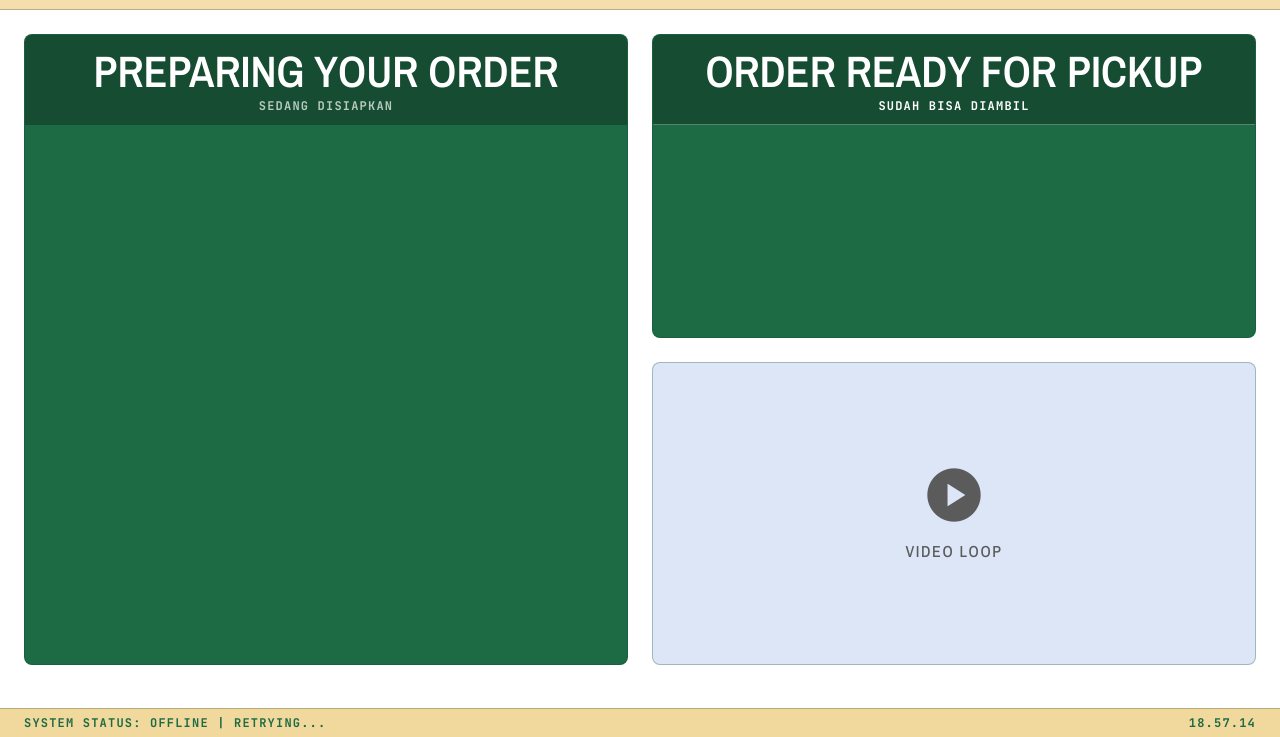
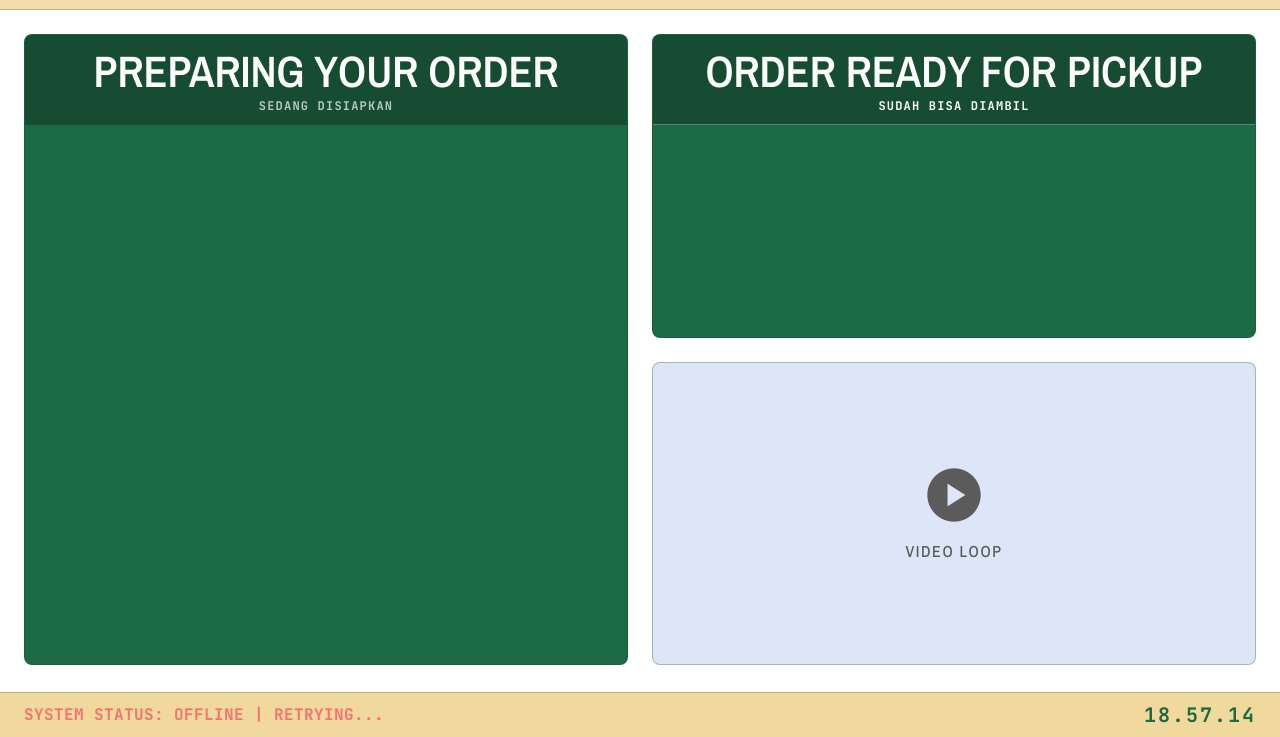
Before and after one commit to mtfkxvee/order-monitor, a website: page public/index.html in a window 1280 px wide. Shown: the part 63-800 px from the top of the page. Drawn offline with nearby package versions, Linux system fonts and the light colour scheme; no server answers.

Commit message:
Update footer: promo tagline text, bigger clock
Replaces the system-status line with the X-Sha Grow IG promo message
and enlarges the clock; the offline indicator now briefly overrides
the tagline instead of replacing it permanently.

```diff
--- a/public/index.html
+++ b/public/index.html
@@ -163,10 +163,10 @@
 </main>
 <!-- Footer -->
 <footer class="fixed bottom-0 w-full flex justify-between items-center px-gutter py-base bg-surface-container-lowest z-10 shrink-0 border-t border-surface-variant/30">
-<div class="font-label-sm text-label-sm text-on-background uppercase tracking-widest" id="system-status">
-            SYSTEM STATUS: OPTIMAL | STATION ID: FOH-01
+<div class="font-label-sm text-base text-on-background uppercase tracking-wide" id="system-status">
+            X-SHA GROW | Share Your Moment and Follow US on IG : xshagrow or xsha_id
         </div>
-<div class="font-label-sm text-label-sm text-on-background uppercase tracking-widest" id="clock">
+<div class="font-label-sm text-xl text-on-background uppercase tracking-widest" id="clock">
             --:--:--
         </div>
 </footer>
@@ -199,6 +199,7 @@
         const preparingGrid = document.getElementById('preparing-grid');
         const readyGrid = document.getElementById('ready-grid');
         const systemStatus = document.getElementById('system-status');
+        const systemStatusDefaultText = systemStatus.textContent;
         const POLL_MS = 3000;
 
         // Track which orders have already been announced, persisted across
@@ -318,9 +319,11 @@
                 }
                 firstPoll = false;
 
-                systemStatus.textContent = 'SYSTEM STATUS: OPTIMAL | STATION ID: FOH-01';
+                systemStatus.textContent = systemStatusDefaultText;
+                systemStatus.classList.remove('text-red-400');
             } catch (err) {
                 systemStatus.textContent = 'SYSTEM STATUS: OFFLINE | RETRYING...';
+                systemStatus.classList.add('text-red-400');
             }
         }
 
```
